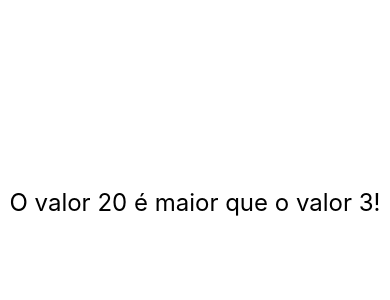
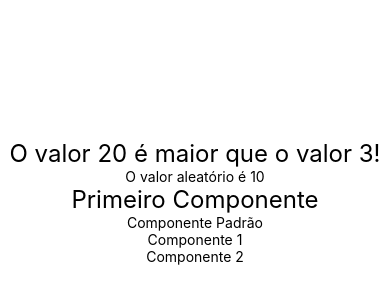
Before and after one commit to CauanDZN/exercicios-rn, a React Native app: screen / in a window 390 px wide. Shown: the part 220-520 px from the top of the page. Built offline with nearby package versions, Linux system fonts and the light colour scheme.

Commit message:
feat: challenge (random number)

```diff
--- a/src/App.js
+++ b/src/App.js
@@ -3,15 +3,17 @@
 import CompPadrao, {Comp1, Comp2} from "./components/Multi"
 import Primeiro from "./components/Primeiro"
 import MinMax from "./components/MinMax"
+import Aleatorio from "./components/Aleatorio"
 
 function App() {
     return (
         <SafeAreaView style={style.app}>
             <MinMax min={3} max={20} />
-            {/* <Primeiro />
+            <Aleatorio min={3} max={20} />
+            <Primeiro />
             <CompPadrao />
             <Comp1 />
-            <Comp2 /> */}
+            <Comp2 />
         </SafeAreaView>
     )
 }
--- /dev/null
+++ b/src/components/Aleatorio.js
@@ -0,0 +1,13 @@
+import React from 'react'
+import { Text } from 'react-native'
+import Estilo from './estilo'
+
+export default ({min, max}) => {
+    const delta = max - min + 1
+    const aleatorio = parseInt(Math.random() * delta) + min
+    return (
+        <Text style={Estilo.txtG}>
+            O valor aleatório é {aleatorio}
+        </Text>
+    )
+}
```
